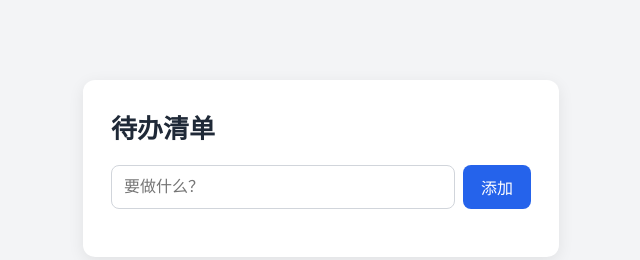
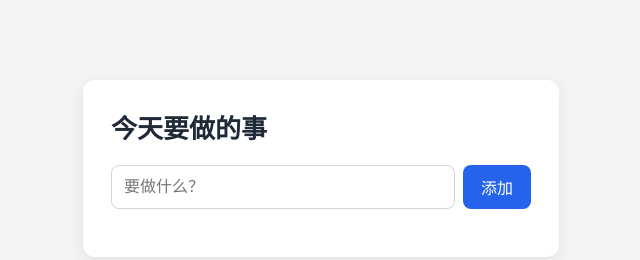
Before and after one commit to Porridgesplash/git-course-demo, a plain HTML site: page index.html in a window 1280 px wide. Shown: the whole page, without its empty margins (319-959 px from the left). Drawn offline with Linux system fonts and the light colour scheme.

Commit message:
修改标题

```diff
--- a/index.html
+++ b/index.html
@@ -8,7 +8,7 @@
 </head>
 <body>
   <main class="app">
-    <h1>待办清单</h1>
+    <h1>今天要做的事</h1>
     <div class="add-row">
       <input id="todo-input" type="text" placeholder="要做什么？">
       <button id="add-btn">添加</button>
```
